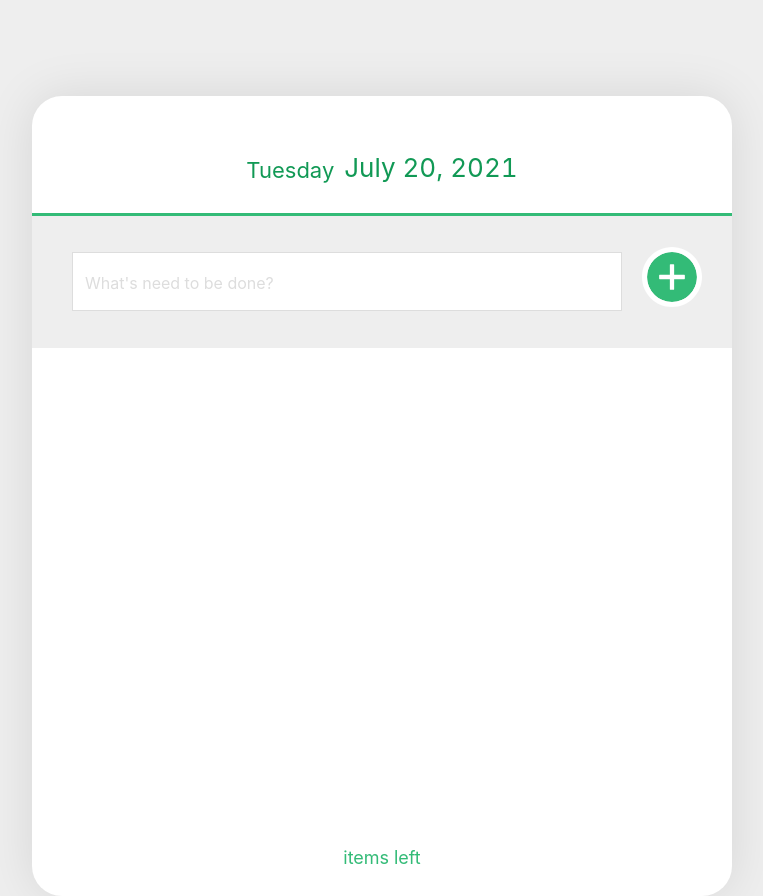
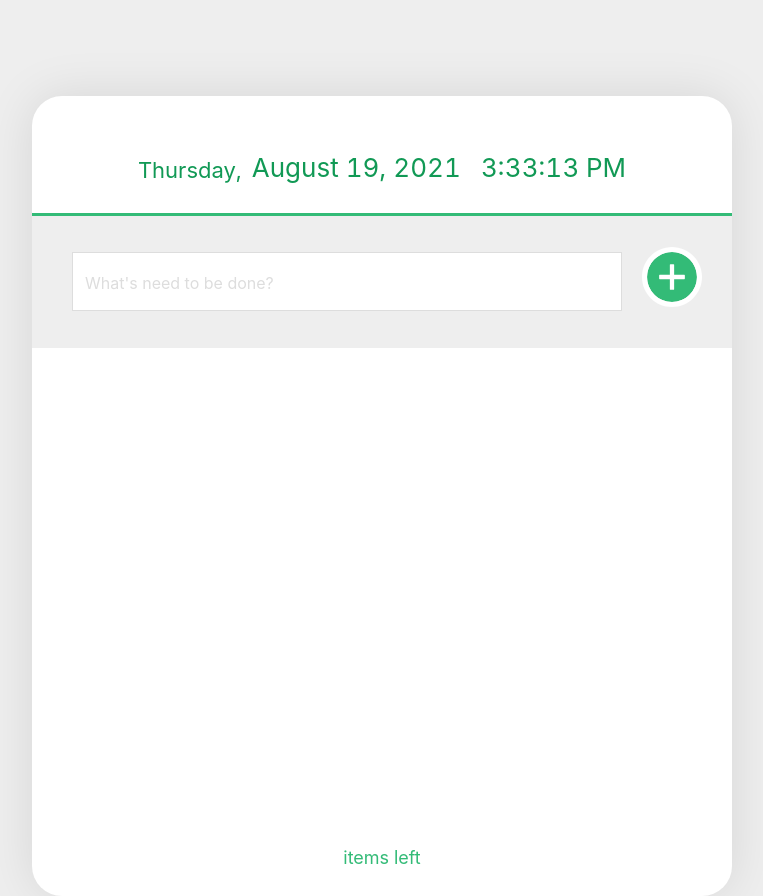
Before and after one commit to tTab1204/todo_list_solar-connect, a React (Create React App) app: page / in a window 1280 px wide. Shown: the whole page, without its empty margins (258-1021 px from the left). Built offline with nearby package versions, Linux system fonts and the light colour scheme.

Commit message:
Feat: #1 Add current time

```diff
--- a/src/components/todo/template/head/TodoHead.tsx
+++ b/src/components/todo/template/head/TodoHead.tsx
@@ -1,5 +1,6 @@
-import React from "react";
-import styled from "styled-components";
+import React, { useEffect, useRef, useState } from 'react';
+import moment from 'moment';
+import styled from 'styled-components';
 
 const TodoHeadBlock = styled.div`
   display: flex;
@@ -9,27 +10,47 @@ const TodoHeadBlock = styled.div`
   border-bottom: 3px solid #33bb77;
 `;
 
-const DateText = styled.div`
-  font-size: 26px;
-  color: #119955;
-  padding-left: 10px;
-`;
-
 const DayText = styled.div`
   font-size: 22px;
   color: #119955;
   padding-top: 5px;
 `;
 
+const DateText = styled.div`
+  font-size: 26px;
+  color: #119955;
+  padding-left: 10px;
+  padding-right: 10px;
+`;
+
+export const TimeText = styled.div`
+  font-size: 26px;
+  color: #119955;
+  padding-left: 10px;
+`;
+
 const TodoHead = () => {
-  //@TODO 현재 시간을 표시해야합니다.
-  const dayString = "Tuesday";
-  const dateString = "July 20, 2021";
+  let timer: any = null;
+  const [time, setTime] = useState(moment());
+
+  useEffect(() => {
+    timer = setInterval(() => {
+      setTime(moment());
+    }, 1000);
+    return () => {
+      clearInterval(timer);
+    };
+  }, []);
+
+  const dayString = time.format('LLLL').slice(0, 9);
+  const dateString = time.format('LL');
+  const timeString = time.format('LTS');
 
   return (
     <TodoHeadBlock>
       <DayText>{dayString}</DayText>
       <DateText>{dateString}</DateText>
+      <TimeText>{timeString}</TimeText>
     </TodoHeadBlock>
   );
 };
```
